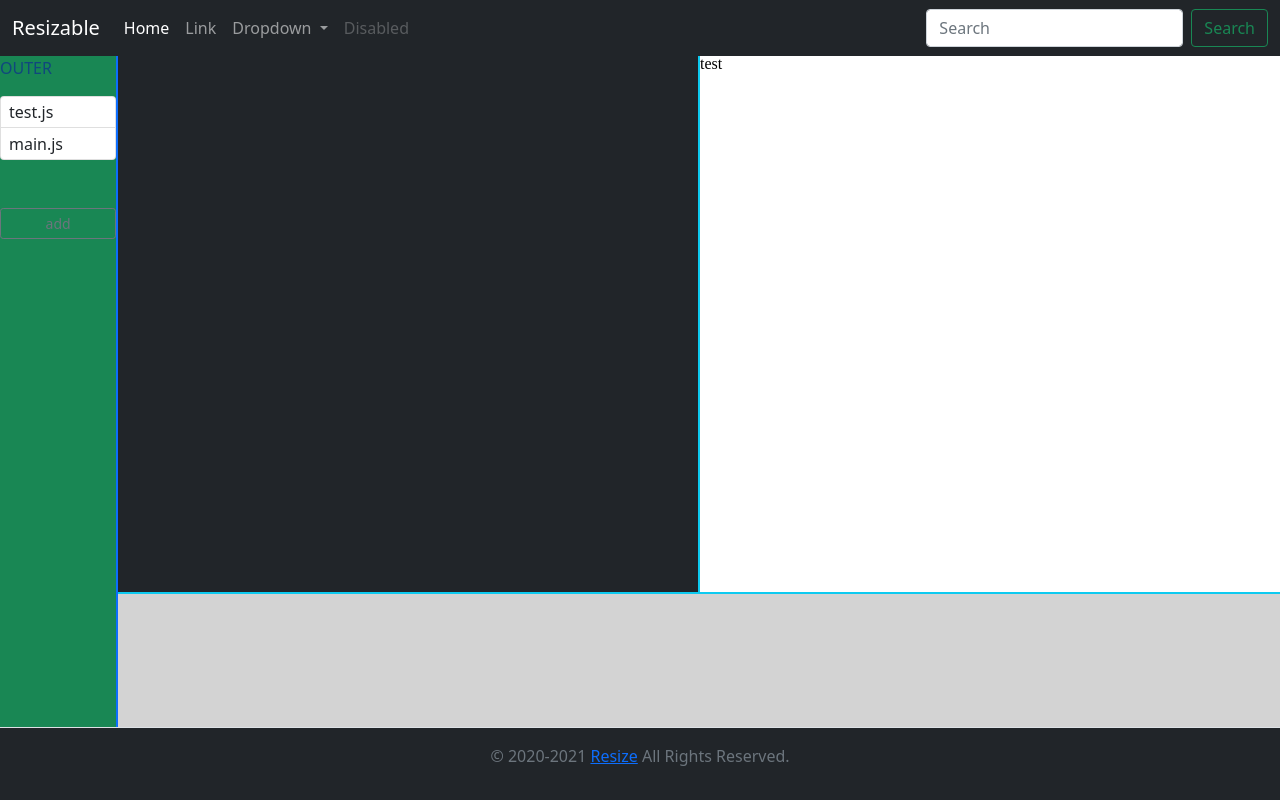
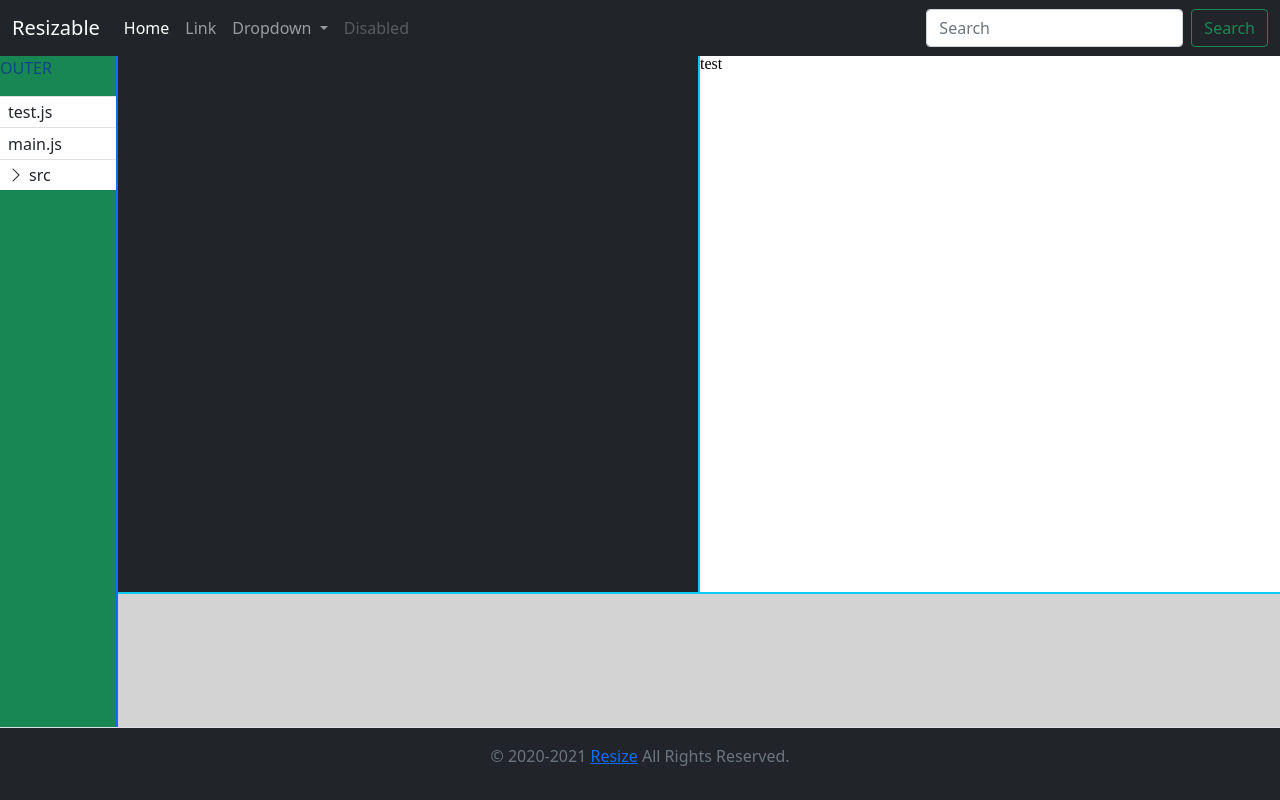
Before and after one commit to cola-coding-lab/frontend, an Angular app: page / in a window 1280 px wide. Built offline with nearby package versions, Linux system fonts and the light colour scheme.

Commit message:
extend explorer

```diff
--- a/src/app/app.module.ts
+++ b/src/app/app.module.ts
@@ -13,6 +13,7 @@ import { LogComponent } from './log/log.component';
 import { ExplorerComponent } from './explorer/explorer.component';
 import { ContextMenuComponent } from './context-menu/context-menu.component';
 import { ContextMenuDirective } from './context-menu/context-menu.directive';
+import { ExplorerDirectoryComponent } from './explorer-directory/explorer-directory.component';
 
 @NgModule({
   declarations: [
@@ -27,6 +28,7 @@ import { ContextMenuDirective } from './context-menu/context-menu.directive';
     ExplorerComponent,
     ContextMenuComponent,
     ContextMenuDirective,
+    ExplorerDirectoryComponent,
   ],
   imports: [
     BrowserModule,
--- /dev/null
+++ b/src/app/explorer-directory/current-selected.service.ts
@@ -0,0 +1,22 @@
+import { Injectable } from '@angular/core';
+import { BehaviorSubject, Subject, Subscription } from 'rxjs';
+import { EditorFile } from '../file/file.service';
+
+@Injectable({
+  providedIn: 'root',
+})
+export class CurrentSelectedService {
+  private currentSelectedSubject: Subject<EditorFile | undefined>;
+
+  constructor() {
+    this.currentSelectedSubject = new BehaviorSubject<EditorFile | undefined>(undefined);
+  }
+
+  public set currentSelected(value: EditorFile) {
+    this.currentSelectedSubject.next(value);
+  }
+
+  public currentSelected$(next: (value?: EditorFile) => void, error?: (err: Error) => void, complete?: () => void): Subscription {
+    return this.currentSelectedSubject.subscribe(next, error, complete);
+  }
+}
--- /dev/null
+++ b/src/app/explorer-directory/explorer-directory.component.html
@@ -0,0 +1,27 @@
+<ul class="list-group" [ngClass]="{'list-group-root' : root, 'collapse' : collapse}">
+  <div *ngFor="let child of children">
+    <li class="list-group-item list-group-item-action d-flex justify-content-between"
+        [class.active]="isActive(child)"
+
+        (click)="clicked($event, child)"
+        [attr.data-toggle]="isDirectory(child) ? 'collapse' : null"
+    >
+      <div>
+        <i class="bi"
+           [ngClass]="{'bi-chevron-right' : !child.isOpen, 'bi-chevron-down' : child.isOpen}"
+           (click)="toggle($event, child)"
+           *ngIf="isDirectory(child)"></i>
+        <span *ngIf="!child.edit">{{child.name}}<span *ngIf="child.isModified">*</span></span>
+        <input type="text" [ngModel]="child.name" (ngModelChange)="changeName($event)" (keydown)="exitEdit($event, child)" #editRef *ngIf="child.edit">
+      </div>
+      <div class="options d-inline-block">
+        <i class="bi bi-pencil-square" (click)="edit($event, child)"></i>
+        <i class="bi bi-trash-fill" (click)="delete($event, child)"></i>
+      </div>
+    </li>
+    <app-explorer-directory [parent]="child" [children]="child.children"
+                            [collapse]="!child.isOpen"></app-explorer-directory>
+  </div>
+</ul>
+
+<ng-template contextMenu></ng-template>
--- /dev/null
+++ b/src/app/explorer-directory/explorer-directory.component.scss
@@ -0,0 +1,52 @@
+.list-group.list-group-root {
+  padding: 0;
+  overflow: hidden;
+  border-radius: 0;
+
+  .list-group {
+    margin-bottom: 0;
+  }
+
+  .list-group-item {
+    border-radius: 0;
+    border-width: 1px 0 0 0;
+    padding: 0.2rem 0.5rem;
+
+    .bi {
+      margin-right: 5px;
+    }
+
+    input {
+      border: none;
+      appearance: none;
+      outline: none;
+      width: 100%;
+
+      &:focus {
+        border: none;
+        appearance: none;
+        outline: none !important;
+      }
+    }
+
+    .options {
+      opacity: 0;
+      position: absolute;
+      right: 0;
+
+      &:hover {
+        opacity: 1;
+      }
+      i:hover {
+        background: #202020;
+        color: white;
+        padding: 3px;
+        border-radius: 25%;
+      }
+    }
+  }
+
+  & .list-group .list-group-item {
+    padding-left: 35px !important;
+  }
+}
--- /dev/null
+++ b/src/app/explorer-directory/explorer-directory.component.ts
@@ -0,0 +1,120 @@
+import { Component, ElementRef, HostListener, Input, OnInit, ViewChild } from '@angular/core';
+import { ContextMenuClick } from '../context-menu/context-menu.model';
+import { HasContextMenuComponent } from '../context-menu/has-context-menu.component';
+import { EditorFile, FileService } from '../file/file.service';
+import { CurrentSelectedService } from './current-selected.service';
+
+interface ExplorerFile extends EditorFile {
+  edit?: boolean;
+}
+
+@Component({
+  selector: 'app-explorer-directory',
+  templateUrl: './explorer-directory.component.html',
+  styleUrls: ['./explorer-directory.component.scss'],
+})
+export class ExplorerDirectoryComponent extends HasContextMenuComponent<EditorFile> implements OnInit {
+  @Input() children?: ExplorerFile[];
+  @Input() root: boolean = false;
+  @Input() collapse?: boolean = false;
+  @Input() parent?: ExplorerFile;
+  protected contextMenuItems = [
+    {
+      text: 'loeschen',
+      event: 'delete',
+    },
+  ];
+  private tmpName?: string;
+  private activeFile?: EditorFile;
+
+  constructor(
+    private fileService: FileService,
+    private currentSelectedService: CurrentSelectedService,
+  ) { super(); }
+
+  @ViewChild('editRef', { read: ElementRef }) set editRef(ref: ElementRef) {
+    ref?.nativeElement?.focus();
+  }
+
+  ngOnInit(): void {
+    this.currentSelectedService.currentSelected$(
+      value => this.activeFile = value,
+      err => console.error(err),
+    );
+  }
+
+  isDirectory(file: EditorFile): boolean {
+    return file.type === 'directory';
+  }
+
+  clicked($event: MouseEvent, child: EditorFile) {
+    $event.stopPropagation();
+    if (this.isDirectory(child)) {
+      if (this.isActive(child)) {
+        child.isOpen = !child.isOpen;
+      }
+    } else {
+      this.fileService.select(child, this.parent);
+    }
+    this.currentSelectedService.currentSelected = child;
+  }
+
+  toggle($event: MouseEvent, child: EditorFile): void {
+    $event.stopPropagation();
+    if (this.isDirectory(child)) {
+      child.isOpen = !child.isOpen;
+    }
+  }
+
+  isActive(child: EditorFile) {
+    return this.activeFile === child && child !== this.parent;
+  }
+
+  edit($event: MouseEvent, child: ExplorerFile) {
+    $event.stopPropagation();
+    child.edit = true;
+  }
+
+  delete($event: MouseEvent, child: EditorFile) {
+    $event.stopPropagation();
+    if (window.confirm(`will you ${child.name} delete?`)) {
+      console.log('delete', child);
+      // TODO...
+    }
+  }
+
+  exitEdit($event: KeyboardEvent, child: ExplorerFile) {
+    switch ($event.key) {
+      case 'Escape':
+        child.edit = undefined;
+        break;
+      case 'Enter':
+        child.name = this.tmpName || child.name;
+        this.tmpName = undefined;
+        child.edit = undefined;
+        break;
+      default:
+        break;
+    }
+
+    if ($event.key === 'Enter') {
+      child.edit = undefined;
+    }
+
+  }
+
+  changeName(value: string) {
+    this.tmpName = value;
+  }
+
+  @HostListener('mousedown')
+  closeEdit() {
+    this.children?.forEach(child => {
+      child.edit = undefined;
+    });
+  }
+
+  protected onContextMenuItemClick($event: ContextMenuClick, data?: EditorFile): void {
+    this.children = (this.children || []).filter(file => file !== data);
+  }
+}
--- a/src/app/explorer/explorer.component.html
+++ b/src/app/explorer/explorer.component.html
@@ -1,3 +1,7 @@
+
+<app-explorer-directory [children]="files" [root]="true"></app-explorer-directory>
+
+<!--
 <ul class="list-group">
   <li
     class="list-group-item"
@@ -38,8 +42,9 @@
   </button>
 </div>
 
+-->
 
-<ng-template contextMenu></ng-template>
+
 
 <!-- <app-context-menu
   *ngIf="isDisplayContextMenu"
--- a/src/app/explorer/explorer.component.scss
+++ b/src/app/explorer/explorer.component.scss
@@ -4,7 +4,3 @@ app-context-menu {
   color: #fff;
   padding: 15px;
 }
-
-.list-group-item {
-  padding: 0.2rem 0.5rem;
-}
--- a/src/app/explorer/explorer.component.ts
+++ b/src/app/explorer/explorer.component.ts
@@ -9,19 +9,21 @@ import { EditorFile, FileService, getFileType } from '../file/file.service';
   templateUrl: './explorer.component.html',
   styleUrls: ['./explorer.component.scss']
 })
-export class ExplorerComponent extends HasContextMenuComponent<EditorFile> implements OnInit {
-  @ViewChild('newFile') newFile?: ElementRef;
+export class ExplorerComponent implements OnInit {
+  // @ViewChild('newFile') newFile?: ElementRef;
 
   public files: EditorFile[] = [];
   public addFile = false;
 
   constructor(private fileService: FileService) {
-    super();
   }
 
   ngOnInit(): void {
     this.fileService.subscribe(
-      files => this.files = files,
+      files => {
+        this.files = files
+        console.log(files)
+      },
       err => console.error(err)
     );
   }
@@ -30,7 +32,7 @@ export class ExplorerComponent extends HasContextMenuComponent<EditorFile> imple
     console.log('select', file);
     this.fileService.select(file);
   }
-
+/*
   public add($event: KeyboardEvent): void {
     switch ($event.key) {
       case 'Enter':
@@ -41,6 +43,7 @@ export class ExplorerComponent extends HasContextMenuComponent<EditorFile> imple
         break;
     }
   }
+
 
   public showAddFile(): void {
     this.addFile = true;
@@ -79,15 +82,5 @@ export class ExplorerComponent extends HasContextMenuComponent<EditorFile> imple
       this.select(file);
     }
   }
-
-  protected onContextMenuItemClick($event: ContextMenuClick, data?: EditorFile): void {
-    this.files = this.files.filter(file => file !== data);
-  }
-
-  protected contextMenuItems = [
-    {
-      text: 'loeschen',
-      event: 'delete',
-    }
-  ];
+ */
 }
--- a/src/app/file/file.service.ts
+++ b/src/app/file/file.service.ts
@@ -1,23 +1,35 @@
 import { Injectable } from '@angular/core';
+import * as CodeMirror from 'codemirror';
 import { BehaviorSubject, Subject, Subscription } from 'rxjs';
 
 @Injectable({
-  providedIn: 'root'
+  providedIn: 'root',
 })
 export class FileService {
   private filesSubject: Subject<EditorFile[]>;
   private currentSubject: Subject<EditorFile | undefined>;
   private files: EditorFile[] = [
-    {
+    new ExplorerFile({
       name: 'test.js',
       type: 'text/javascript',
       content: 'class Test {\n  constructor() {\n    this.a = 1;\n  }\n\n  something(x, y) {\n    this.a = x;\n    console.log(y);\n  }\n}',
-    },
-    {
+    }),
+    new ExplorerFile({
       name: 'main.js',
       type: 'text/javascript',
-      content: 'const t = new Test();\nt.something(12, 3);\nconsole.log(t.a);\ndocument.write(t.a);'
-    }
+      content: 'const t = new Test();\nt.something(12, 3);\nconsole.log(t.a);\ndocument.write(t.a);',
+    }),
+    new ExplorerFile({
+      name: 'src',
+      type: 'directory',
+      children: [
+        {
+          name: 'some.js',
+          type: 'text/javascript',
+          content: 'console.log("something");',
+        },
+      ],
+    }),
   ];
   private currentFile?: EditorFile;
 
@@ -28,14 +40,23 @@ export class FileService {
 
   public subscribe(next: (value: EditorFile[]) => void, error?: (err: Error) => void, complete?: () => void): Subscription {
     return this.filesSubject.subscribe(next, error, complete);
+    // return this.filesSubject.subscribe((value:EditorFile[]) => {}, (err: Error) => {}, () => {});
   }
 
   public current(next: (value?: EditorFile) => void, error?: (err: Error) => void, complete?: () => void): Subscription {
     return this.currentSubject.subscribe(next, error, complete);
   }
 
-  public select(file: EditorFile): void {
-    if (!this.files.includes(file)) {
+  public select(file: EditorFile, parent?: EditorFile): void {
+    console.log('select', file, parent);
+
+    if (parent) {
+      if (!this.includes(file, parent)) {
+        const children = parent?.children ? parent.children : [];
+        parent!!.children = [...children, file];
+        this.filesSubject.next(this.files);
+      }
+    } else if (!this.files.includes(file)) {
       this.files.push(file);
       this.filesSubject.next(this.files);
     }
@@ -51,17 +72,30 @@ export class FileService {
     this.files = this.files.filter(f => file !== f);
     this.filesSubject.next(this.files);
   }
+
+  private includes(file: EditorFile, parent?: EditorFile): boolean {
+    for (const child of parent?.children || []) {
+      if (child.type === 'directory') {
+        return this.includes(child, file);
+      }
+      if (child === file) {
+        return true;
+      }
+    }
+    return (parent === file);
+  }
 }
 
-type FileType = 'text/javascript' | 'text/css' | 'text/html' | 'text/plain';
+type FileType = 'text/javascript' | 'text/css' | 'text/html' | 'text/plain' | 'directory';
 
 export interface EditorFile {
   name: string;
   type: FileType;
-  content: string;
+  content?: string;
   isModified?: boolean;
   isOpen?: boolean;
-  editor?: CodeMirror.Editor
+  editor?: CodeMirror.Editor;
+  children?: EditorFile[];
 }
 
 export function getFileType(value: string, defaultType: FileType = 'text/plain'): FileType {
@@ -74,7 +108,7 @@ export function getFileType(value: string, defaultType: FileType = 'text/plain')
         return 'text/css';
       case 'html':
       case 'htm':
-        return 'text/html'
+        return 'text/html';
       case 'txt':
         return 'text/plain';
       default:
@@ -83,3 +117,82 @@ export function getFileType(value: string, defaultType: FileType = 'text/plain')
   }
   return defaultType;
 }
+
+
+class ExplorerFile implements EditorFile {
+  public name: string;
+  public readonly type: FileType;
+  public isOpen: boolean;
+  private _editor?: CodeMirror.Editor;
+
+  constructor(obj?: EditorFile) {
+    this.name = obj?.name || '';
+    this.type = obj?.type || 'text/plain';
+    if (this.isDirectory) {
+      this._children = obj?.children?.map(child => new ExplorerFile(child)) || [];
+    }
+    if (this.isFile) {
+      this._content = obj?.content || '';
+      this._editor = obj?.editor || undefined;
+    }
+    this._isModified = obj?.isModified || false;
+    this.isOpen = obj?.isOpen || false;
+  }
+
+  private _content?: string;
+
+  public get content() {
+    return this._content || '';
+  }
+
+  public set content(val: string) {
+    if (this.isDirectory) { return; }
+    this._content = val;
+  }
+
+  private _isModified?: boolean;
+
+  public get isModified() {
+    return this._isModified || false;
+  }
+
+  public set isModified(val: boolean) {
+    this._isModified = val;
+  }
+
+  private _children?: EditorFile[];
+
+  public get children() {
+    if (this.isFile) { return; }
+    return this._children;
+  }
+
+  public get isDirectory() {
+    return this.type === 'directory';
+  }
+
+  public get isFile() {
+    return !this.isDirectory;
+  }
+
+  public getEditor(): CodeMirror.Editor | undefined {
+    return this._editor;
+  }
+
+  public setEditor(val?: CodeMirror.Editor): void {
+    if (this.isDirectory) { return; }
+    this._editor = val;
+  }
+
+  public addChild(child: EditorFile): void {
+    if (this.isFile) { return; }
+    if (!this._children!!.includes(child)) {
+      this._children!!.push(child);
+    }
+  }
+
+  public removeChild(child: EditorFile): void {
+    if (this.isFile) { return; }
+    this._children = this._children!!.filter(file => file !== child);
+  }
+}
```
Also changed, not shown: 2 other files (tests, documents, lock files or other folders).
